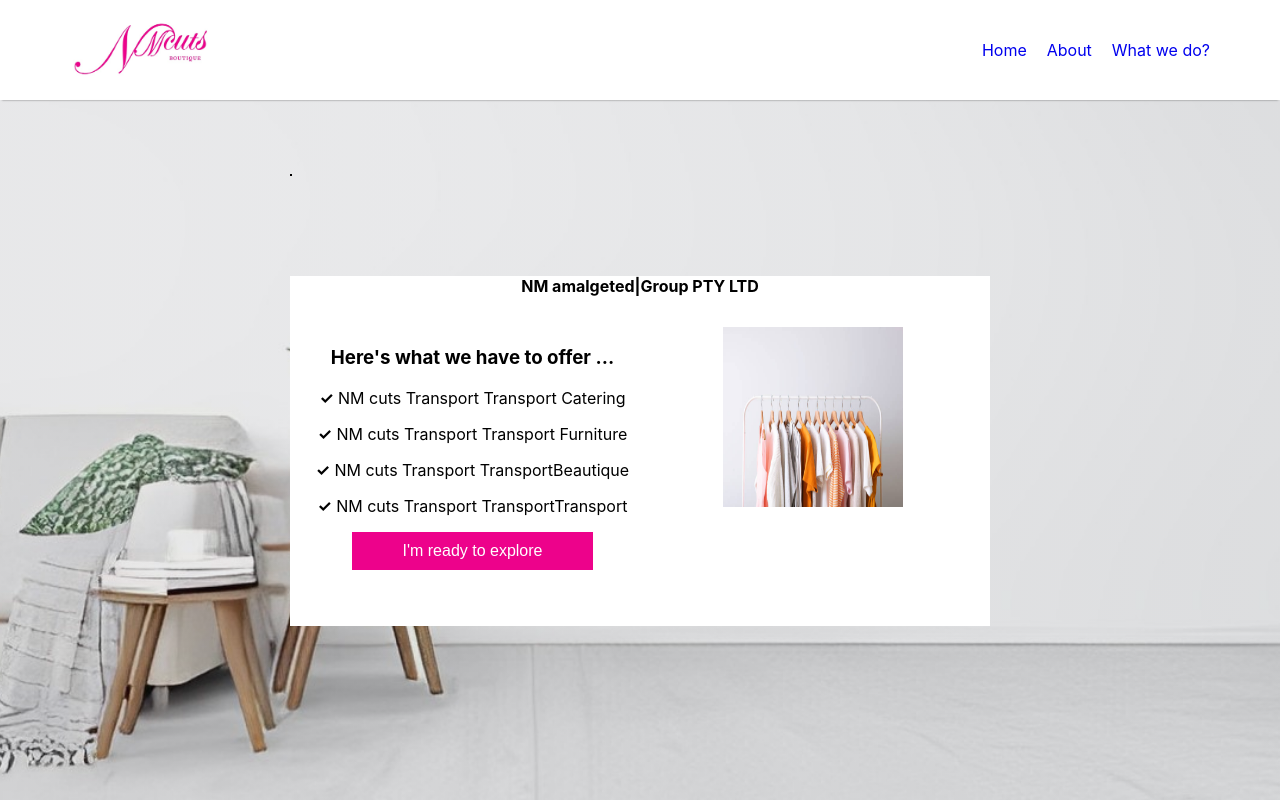
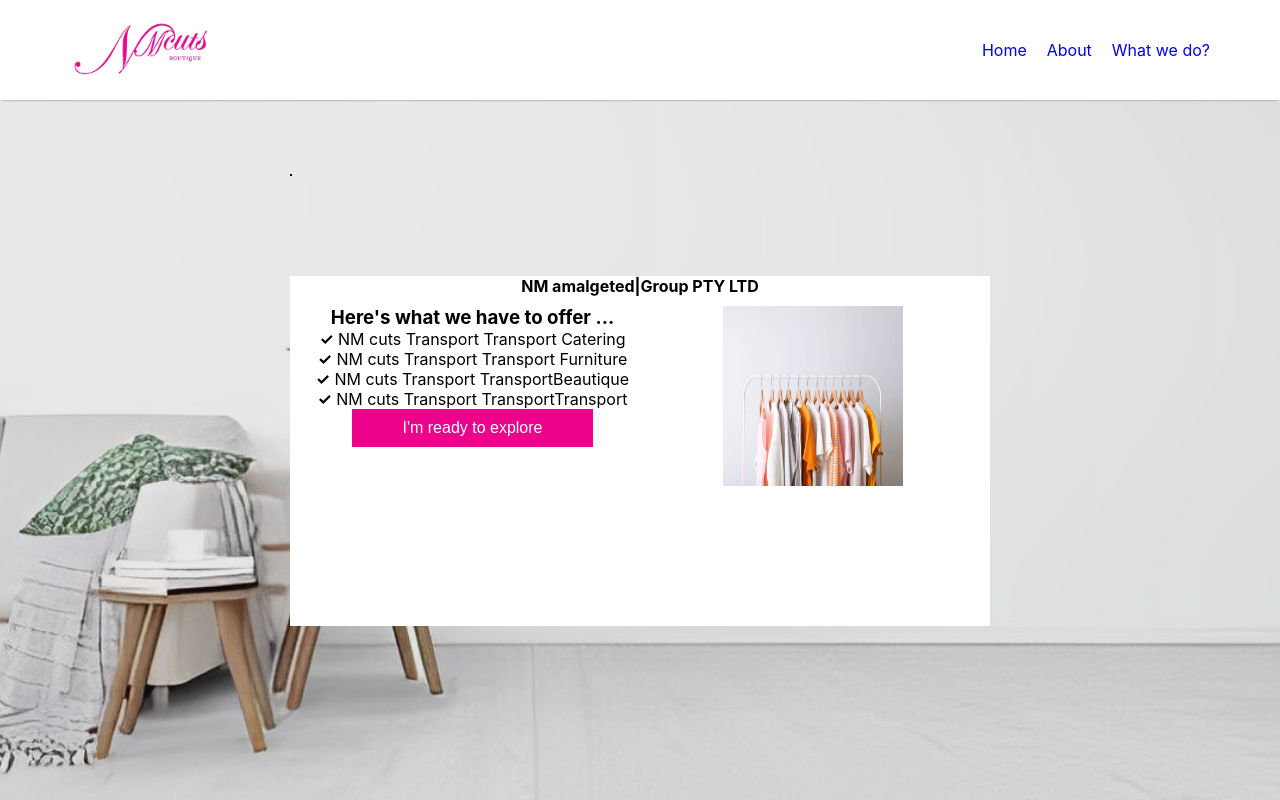
Before and after one commit to Joshua3729/Amalgamation, a React (Create React App) app: page /whatWeDo in a window 1280 px wide. Shown: the top 800 px of the page. Built offline with nearby package versions, Linux system fonts and the light colour scheme.

Commit message:
fixing spaces

```diff
--- a/src/App.js
+++ b/src/App.js
@@ -2,14 +2,14 @@
 import "./App.css";
 import LandingPage from "./Pages/Landing Page/LandingPage";
 import Navigation from "./Component/Navigation/Navigation";
-import { Route, Routes, useLocation } from "react-router-dom";
+import { Route, Routes} from "react-router-dom";
 import About from "./Pages/About/About";
 import WhatWeDo from "./Pages/WhatWeDo/WhatWeDo";
 import Footer from './Component/Footer/Footer'
 
 function App() {
-  const location = useLocation();
-  console.log(location);
+  // const location = useLocation();
+  // console.log(location);
   return (
     <>
       <Navigation />
--- a/src/Pages/WhatWeDo/WhatWeDo.module.css
+++ b/src/Pages/WhatWeDo/WhatWeDo.module.css
@@ -1,3 +1,14 @@
+
+*{
+  max-width: 1450px;
+  margin: 0;
+  padding: 0;
+  border: 0;
+  outline: 0;
+  list-style:none ;
+  text-decoration: none;
+  box-sizing: border-box;
+}
 .OurServices{
   margin-bottom: 80px;
 }
@@ -209,3 +220,16 @@
   color: #1c2b33;
   /* background-color: aqua; */
 }
+
+/* media queries */
+@media screen and (max-width:600px) {
+  h1{
+    font-size: 2.4rem;
+  }
+  h2{
+    font-size: 1.8rem;
+  }
+
+
+
+}
```
